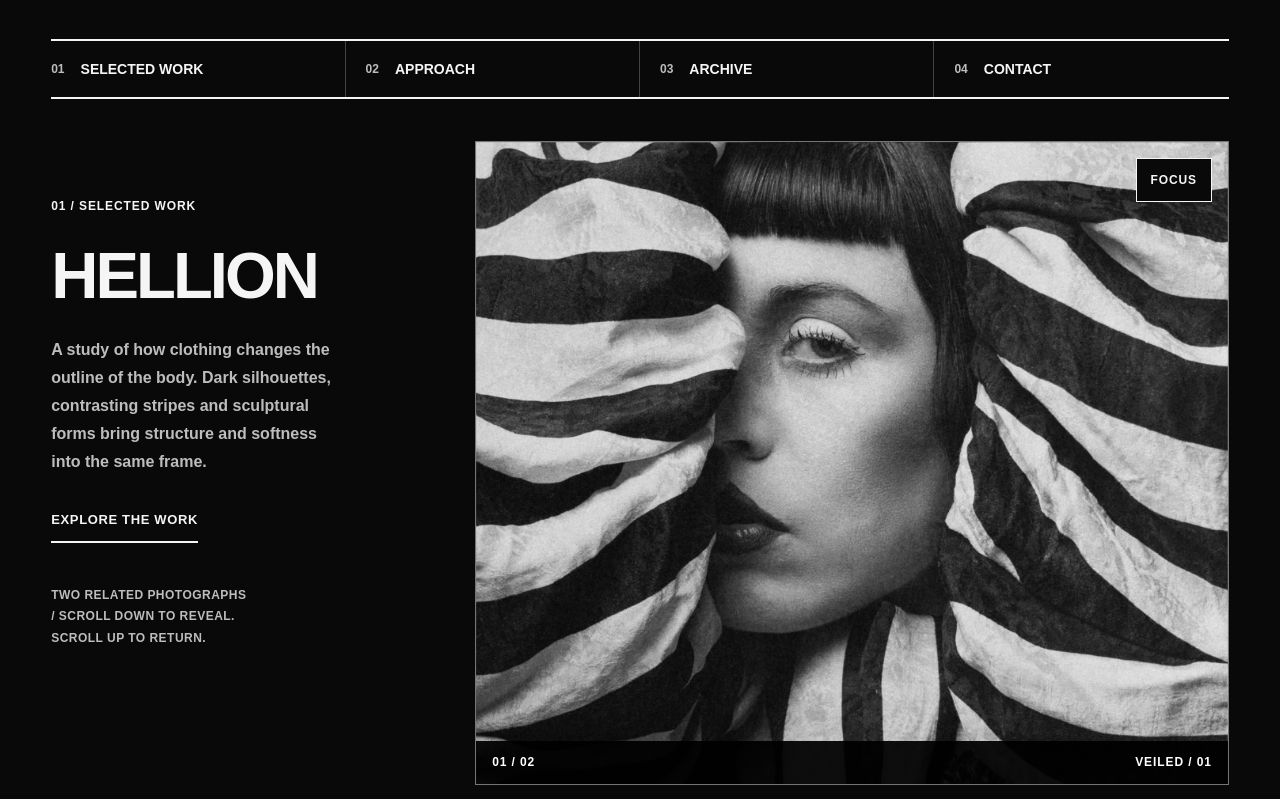
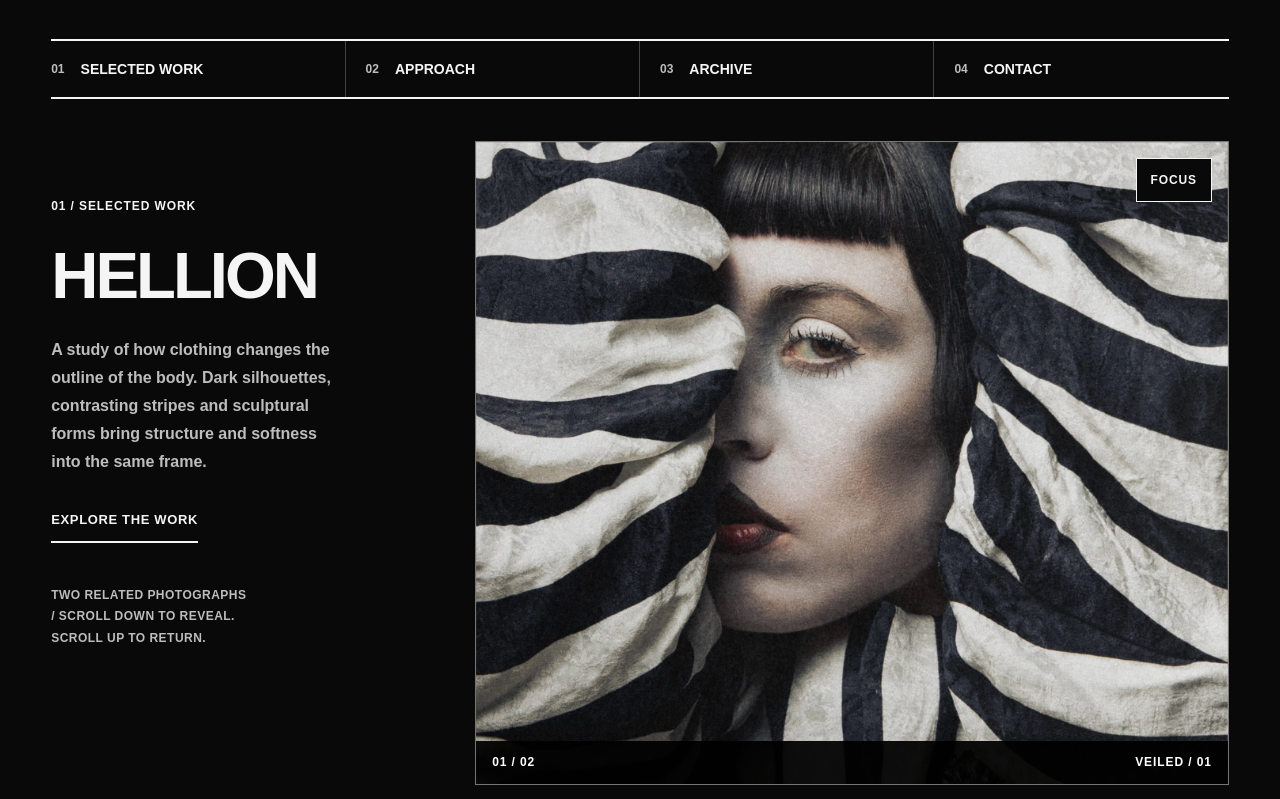
Before and after one commit to andaykhvc/Storm-Nijhuis, a Next.js app: page / in a window 1280 px wide. Shown: the part 461-1260 px from the top of the page. Built offline with nearby package versions, Linux system fonts and the light colour scheme; a web font is replaced by a local one.

Commit message:
Preserve the supplied colours in portfolio photography

```diff
--- a/app/globals.css
+++ b/app/globals.css
@@ -56,9 +56,6 @@ img {
   display: block;
   max-width: 100%;
   height: auto;
-}
-main img {
-  filter: grayscale(1);
 }
 h1,
 h2,
```
Also changed, not shown: 1 other file (tests, documents, lock files or other folders).
